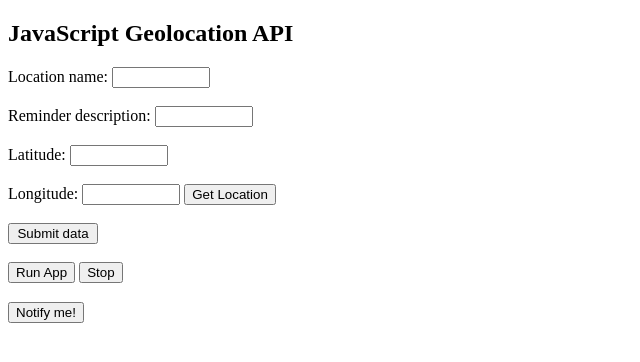
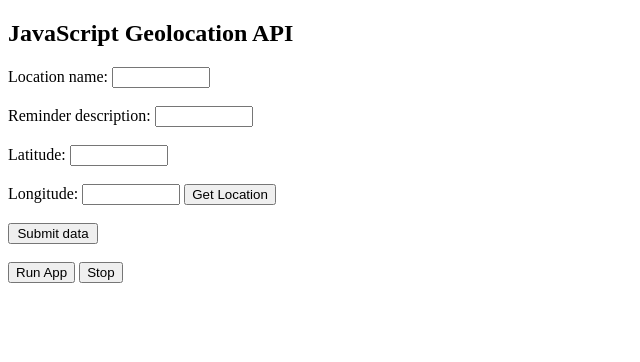
Before and after one commit to lionwhyte/lionwhyte.github.io, a plain HTML site: page index.html in a window 1280 px wide. Shown: the whole page, without its empty margins (0-640 px from the left). Drawn offline with Linux system fonts and the light colour scheme.

Commit message:
service worker updated

```diff
--- a/index.html
+++ b/index.html
@@ -31,7 +31,6 @@
 
         <p id="storage"></p>
 
-        <button onclick="notifyMe()">Notify me!</button>
         <script src="script.js"></script>
     </body>
 </html>
--- a/script.js
+++ b/script.js
@@ -75,7 +75,7 @@ function notifyMe(location, reminder) {
     Notification.requestPermission(function (result) {
         if (result === 'granted') {
             navigator.serviceWorker.ready.then(function (registration) {
-                registration.showNotification("You are at " + "'" + location + "'.\n\nReminder: " + reminder);
+                registration.showNotification("Location: " + "'" + location + "'. Reminder: " + reminder);
             });
         }
     });
```
